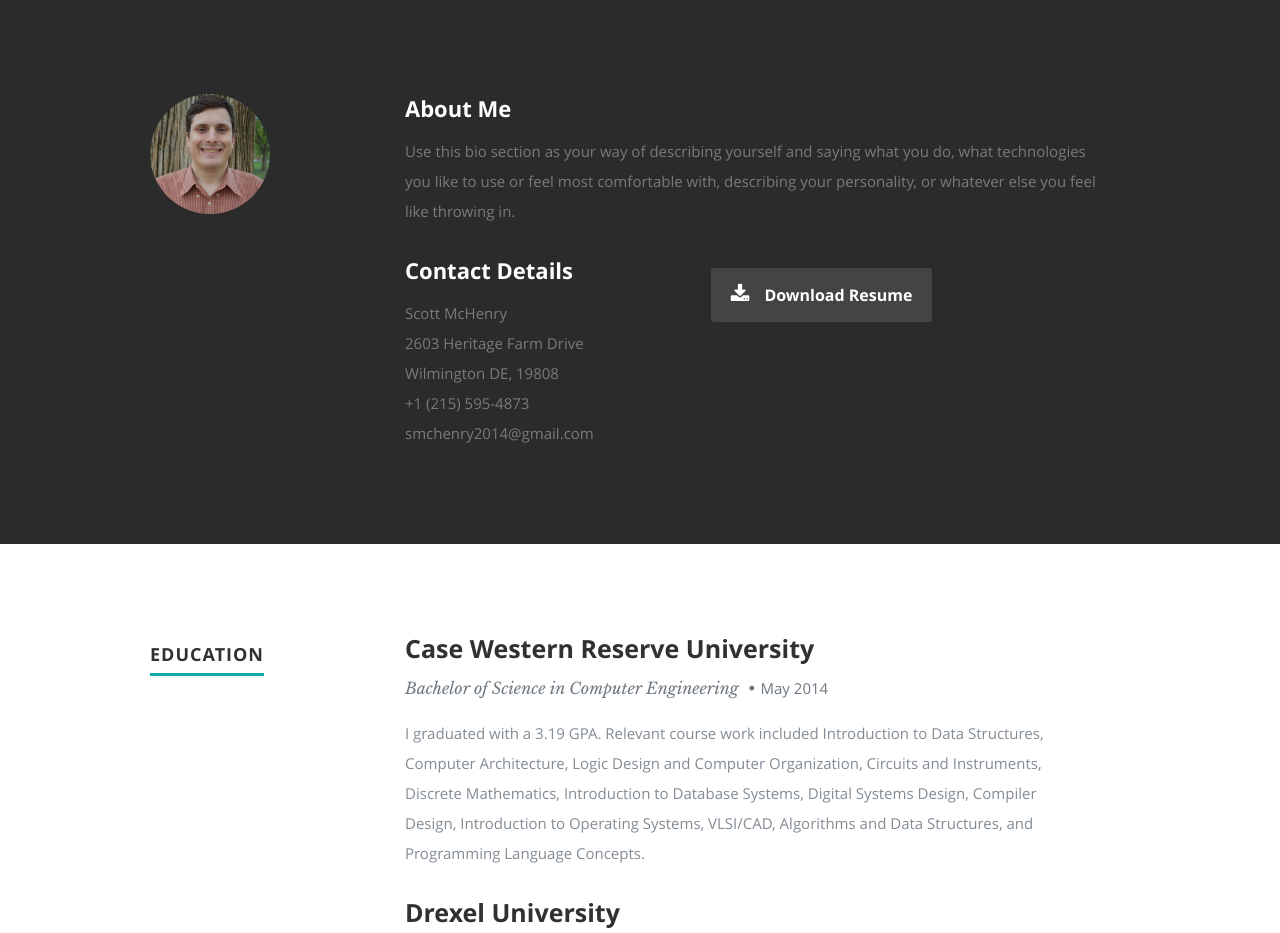
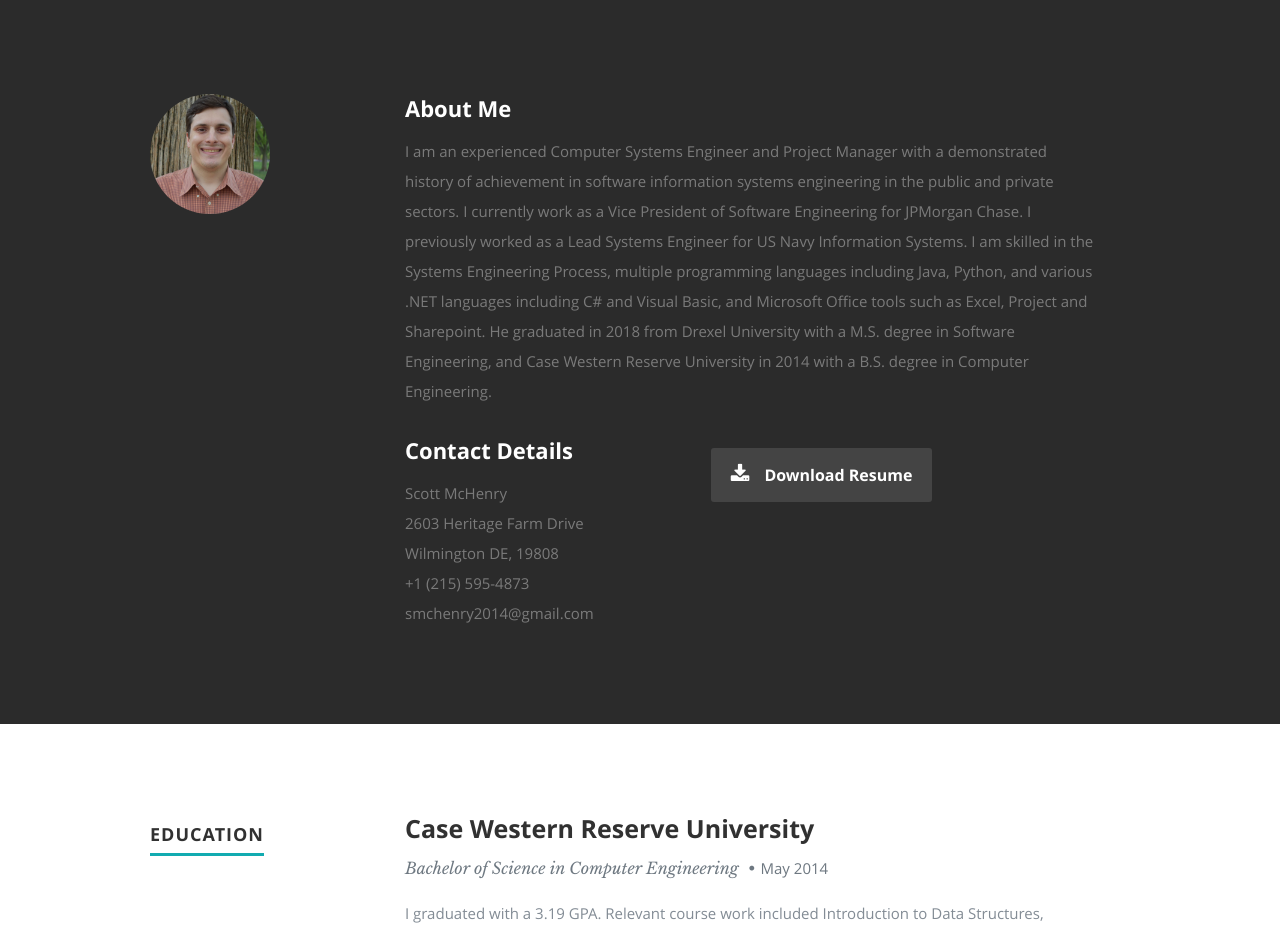
Before and after one commit to tbakerx/react-resume-template, a React (Create React App) app: page / in a window 1280 px wide. Shown: the part 802-1735 px from the top of the page. Built offline with nearby package versions, Linux system fonts and the light colour scheme.

Commit message:
Editing stuff

```diff
--- a/public/resumeData.json
+++ b/public/resumeData.json
@@ -4,7 +4,7 @@
     "occupation": "Software and DevOps Engineer",
     "description": "I'm a Vice President of Software Engineering for JPMorgan Chase & Co., and I'm a graduate of both Case Western Reserve University (2014, B.S. Computer Engineering) and Drexel University (2018, M.S. Software Engineering).",
     "image": "profilepic.jpg",
-    "bio": "Use this bio section as your way of describing yourself and saying what you do, what technologies you like to use or feel most comfortable with, describing your personality, or whatever else you feel like throwing in.",
+    "bio": "I am an experienced Computer Systems Engineer and Project Manager with a demonstrated history of achievement in software information systems engineering in the public and private sectors. I currently work as a Vice President of Software Engineering for JPMorgan Chase. I previously worked as a Lead Systems Engineer for US Navy Information Systems. I am skilled in the Systems Engineering Process, multiple programming languages including Java, Python, and various .NET languages including C# and Visual Basic, and Microsoft Office tools such as Excel, Project and Sharepoint. He graduated in 2018 from Drexel University with a M.S. degree in Software Engineering, and Case Western Reserve University in 2014 with a B.S. degree in Computer Engineering.",
     "contactmessage": "Feel free to send me a message, and I will get back to you as soon as I can.",
     "email": "smchenry2014@gmail.com",
     "phone": "+1 (215) 595-4873",
```
Also changed, not shown: src/Components/Contact.js (+0 -14 lines).
